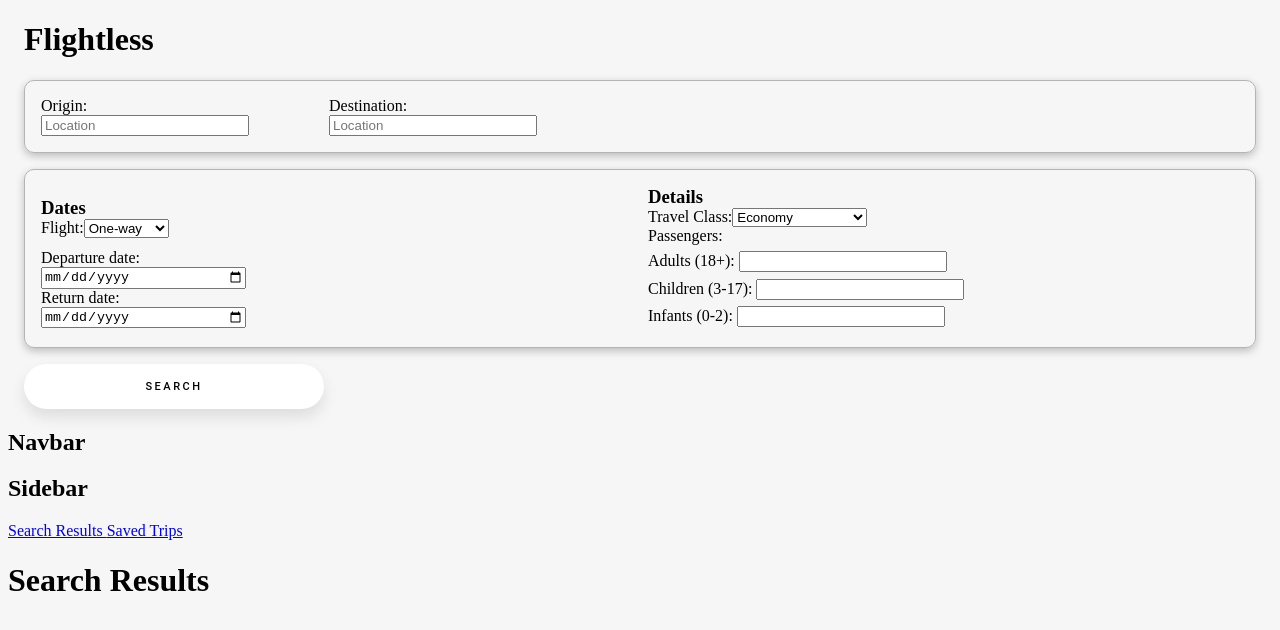
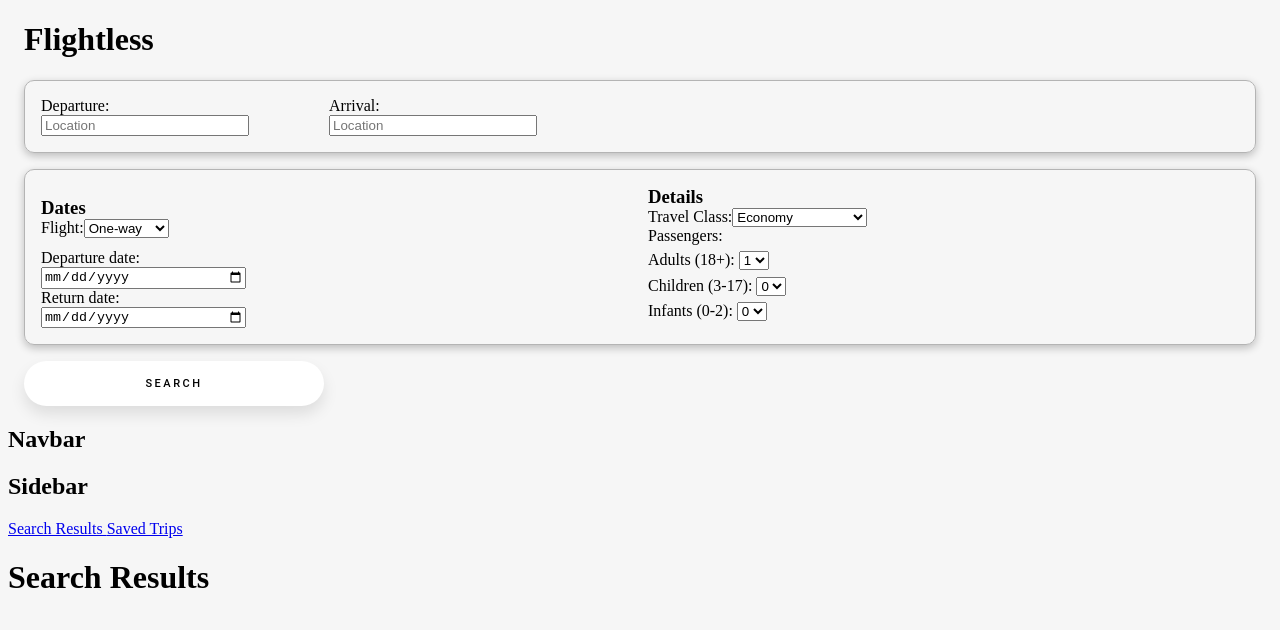
Before and after one commit to SFM-2022/Flightless, a React app: page / in a window 1280 px wide. Shown: the top 630 px of the page. Built offline with nearby package versions, Linux system fonts and the light colour scheme; no server answers.

Commit message:
added onSubmit to button and form

```diff
--- a/client/App.jsx
+++ b/client/App.jsx
@@ -22,6 +22,7 @@ export default function App() {
   useEffect(() => {
     axios
       .get('/api/test')
+      // .get('/api/flights')
       .then((res) => console.log(res))
       .catch((err) => console.log(err));
   }, []);
--- a/client/components/Modals/Form.jsx
+++ b/client/components/Modals/Form.jsx
@@ -35,27 +35,30 @@ const Form = () => {
   // console.log('this is handle submit', handleSubmit);
   // console.log('data', data);
 
+  // handle submit
+  const onSubmit = (data) => alert(JSON.stringify(data));
+
   return (
     <div className='formBody'>
-      <form onSubmit={handleSubmit((data) => setData(JSON.stringify(data)))}>
+      <form onSubmit={handleSubmit(onSubmit)}>
         <div className='searchBar'>
           <h1>Flightless</h1>
 
           <div className='locations'>
             {/* ORIGIN */}
-            <div className='origin'>
-              <label className='form-label'>Origin:</label>
+            <div className='dep'>
+              <label className='form-label'>Departure:</label>
               <div className='input-group'>
                 <span className='input'></span>
                 <input
                   type='text'
                   className='form-control'
-                  list='origin-options'
                   placeholder='Location'
-                  {...register('origin_location', {
+                  // spreading props into input
+                  {...register('depLocation', {
                     required: {
                       value: true,
-                      message: 'origin is required',
+                      message: 'departure is required',
                     },
                   })}
                 />
@@ -63,19 +66,18 @@ const Form = () => {
             </div>
 
             {/* DESTINATION */}
-            <div className='destination'>
-              <label className='form-label'>Destination:</label>
+            <div className='arr'>
+              <label className='form-label'>Arrival:</label>
               <div className='input-group'>
                 <span className='input'></span>
                 <input
                   type='text'
                   className='form-control'
-                  list='destination-options'
                   placeholder='Location'
-                  {...register('dep_location', {
+                  {...register('arrLocation', {
                     required: {
                       value: true,
-                      message: 'Departure is required',
+                      message: 'arrival is required',
                     },
                   })}
                 />
@@ -98,7 +100,7 @@ const Form = () => {
                   </label>
                   <select id='flight-type-select' className='form-select'>
                     <option
-                      value='one-way'
+                      // value='one-way'
                       className={`trip-error ${errors.tripType}`}
                       placeholder='one-way'
                       {...register('one-way', {
@@ -111,10 +113,10 @@ const Form = () => {
                       One-way
                     </option>
                     <option
-                      value='round-trip'
+                      // value='round-trip'
                       className={`trip-error ${errors.tripType}`}
                       placeholder='round-trip'
-                      {...register('round_trip', {
+                      {...register('roundTrip', {
                         required: {
                           value: true,
                           message: 'Trip type is required',
@@ -134,7 +136,7 @@ const Form = () => {
                   <input
                     type='date'
                     className='departure-date-input'
-                    {...register('dep_date', {
+                    {...register('depDate', {
                       required: {
                         value: true,
                         message: 'Departure date is required',
@@ -151,7 +153,7 @@ const Form = () => {
                   <input
                     type='date'
                     className='form-control'
-                    {...register('return_date', {
+                    {...register('returnDate', {
                       required: {
                         value: true,
                         message: 'Return date is required',
@@ -169,7 +171,7 @@ const Form = () => {
                 <label className='form-label'>Travel Class:</label>
                 <select
                   className='form-select'
-                  {...register('cabin_class', {
+                  {...register('cabinClass', {
                     required: {
                       value: true,
                       message: 'Trip type is required',
@@ -188,56 +190,68 @@ const Form = () => {
                 <label className='form-label'>Passengers:</label>
                 <div className='adults'>
                   <label className='input'>Adults (18+): </label>
-                  <input
-                    type='number'
-                    min='0'
-                    className='form-control'
-                    {...register('adults', {
+                  <select
+                    {...register('numAdults', {
                       required: {
                         value: true,
                         message: 'Trip type is required',
                       },
                     })}
-                  />
+                  >
+                    <option>1</option>
+                    <option>2</option>
+                    <option>3</option>
+                    <option>4</option>
+                    <option>5</option>
+                  </select>
                 </div>
 
                 {/* PASSENGERS: CHILDREN */}
                 <div className='children'>
                   <label className='input'>Children (3-17): </label>
-                  <input
-                    type='number'
-                    min='0'
-                    className='form-control'
-                    {...register('children', {
+                  <select
+                    {...register('numChildren', {
                       required: {
                         value: true,
                         message: 'Trip type is required',
                       },
                     })}
-                  />
+                  >
+                    <option>0</option>
+                    <option>1</option>
+                    <option>2</option>
+                    <option>3</option>
+                    <option>4</option>
+                  </select>
                 </div>
 
                 {/* PASSENGERS: INFANTS */}
                 <div className='infants'>
                   <label for='infants-input'>Infants (0-2): </label>
-                  <input
-                    type='number'
-                    min='0'
-                    className='form-control'
-                    {...register('infants', {
+                  <select
+                    className='w-full h-16 rounded-lg text-2xl pl-20'
+                    {...register('numInfants', {
                       required: {
                         value: true,
                         message: 'Trip type is required',
                       },
                     })}
-                  />
+                  >
+                    <option>0</option>
+                    <option>1</option>
+                    <option>2</option>
+                    <option>3</option>
+                    <option>4</option>
+                  </select>
                 </div>
               </div>
             </div>
           </div>
         </div>
         {/* button onClick searches for flights matching origin and destination */}
-        <button className='search'>Search</button>
+        <button type='submit' className='search'>
+          Search
+        </button>
       </form>
     </div>
   );
--- a/client/styles.css
+++ b/client/styles.css
@@ -7,13 +7,13 @@ body {
   margin: 1rem;
 }
 
-/* ORIGIN AND DESTINATION */
-.origin,
-.destination {
+/* DEPARTURE AND ARRIVAL */
+.dep,
+.arr {
   display: inline-block;
 }
 
-.origin {
+.dep {
   margin-right: 5rem;
 }
 
```
